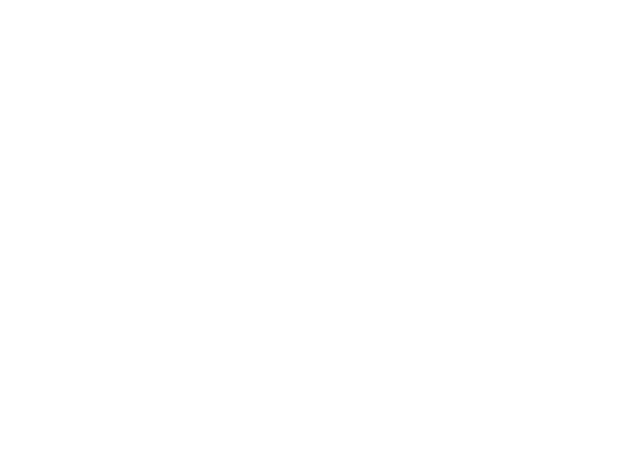
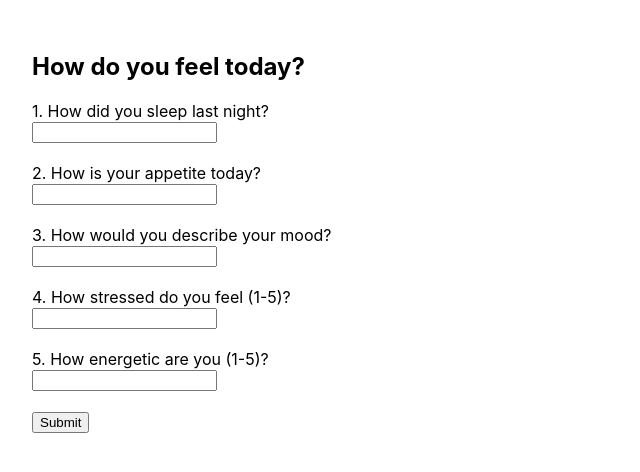
Before and after one commit to SravyaTadeparti/MoodApp, a React (Create React App) app: page /questionnaire in a window 1280 px wide. Before the commit this address had no page. Shown: the top 472 px of the page, without its empty margins (0-640 px from the left). Built offline with nearby package versions, Linux system fonts and the light colour scheme.

Commit message:
Questionnaire Page added

```diff
--- a/src/App.js
+++ b/src/App.js
@@ -2,6 +2,7 @@ import './App.css';
 import Login from './Login';
 import Dashboard from './Dashboard';   // Create this component
 import { BrowserRouter, Routes, Route } from 'react-router-dom';
+import QuestionnairePage from './Questionnaire';
 
 function App() {
   return (
@@ -9,7 +10,7 @@ function App() {
       <div className="min-h-screen bg-gray-100 flex items-center justify-center">
         <Routes>
           <Route path="/" element={<Login />} />
-          <Route path="/dashboard" element={<Dashboard />} />
+          <Route path="/questionnaire" element={<QuestionnairePage />} />
         </Routes>
       </div>
     </BrowserRouter>
--- a/src/Login.jsx
+++ b/src/Login.jsx
@@ -13,7 +13,7 @@ const Login = () => {
     setError("");
     try {
       await signInWithEmailAndPassword(auth, email, password);
-      navigate("/dashboard");  // 👈 Navigate after success
+      navigate("/questionnaire");  // 👈 Navigate after success
     } catch (err) {
       setError(err.message);
     }
@@ -23,7 +23,7 @@ const Login = () => {
     setError("");
     try {
       await createUserWithEmailAndPassword(auth, email, password);
-      navigate("/dashboard");  // 👈 Navigate after success
+      navigate("/questionnaire");  // 👈 Navigate after success
     } catch (err) {
       setError(err.message);
     }
@@ -33,7 +33,7 @@ const Login = () => {
     setError("");
     try {
       await signInWithPopup(auth, googleProvider);
-      navigate("/dashboard");  // 👈 Navigate after success
+      navigate("/questionnaire");  // 👈 Navigate after success
     } catch (err) {
       setError(err.message);
     }
--- /dev/null
+++ b/src/Questionnaire.jsx
@@ -0,0 +1,50 @@
+import React, { useState } from 'react';
+import { useNavigate } from 'react-router-dom';
+
+const QuestionnairePage = () => {
+  const navigate = useNavigate();
+  const [responses, setResponses] = useState({
+    sleep: '',
+    appetite: '',
+    mood: '',
+    stress: '',
+    energy: '',
+  });
+
+  const handleChange = (e) => {
+    setResponses({
+      ...responses,
+      [e.target.name]: e.target.value,
+    });
+  };
+
+  const handleSubmit = () => {
+    localStorage.setItem('moodData', JSON.stringify(responses));
+    navigate('/dashboard');
+  };
+
+  return (
+    <div style={{ padding: '2rem' }}>
+      <h2>How do you feel today?</h2>
+
+      <label>1. How did you sleep last night?</label><br />
+      <input name="sleep" value={responses.sleep} onChange={handleChange} /><br /><br />
+
+      <label>2. How is your appetite today?</label><br />
+      <input name="appetite" value={responses.appetite} onChange={handleChange} /><br /><br />
+
+      <label>3. How would you describe your mood?</label><br />
+      <input name="mood" value={responses.mood} onChange={handleChange} /><br /><br />
+
+      <label>4. How stressed do you feel (1-5)?</label><br />
+      <input name="stress" value={responses.stress} onChange={handleChange} /><br /><br />
+
+      <label>5. How energetic are you (1-5)?</label><br />
+      <input name="energy" value={responses.energy} onChange={handleChange} /><br /><br />
+
+      <button onClick={handleSubmit}>Submit</button>
+    </div>
+  );
+};
+
+export default QuestionnairePage;
```
